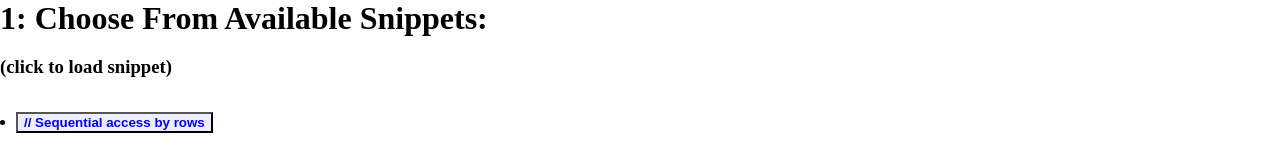
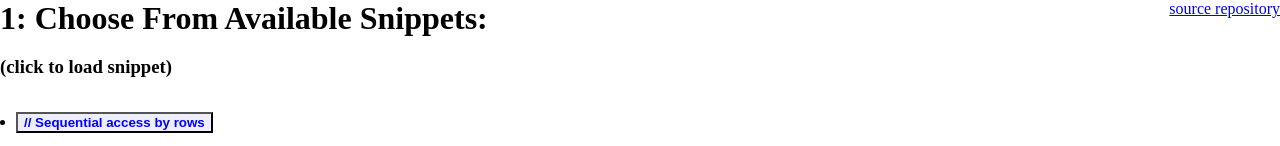
Before and after one commit to brk/canvas-cacheviz, a plain HTML site: page index.html in a window 1280 px wide. Shown: the top 146 px of the page. Drawn offline with Linux system fonts and the light colour scheme; a script that the page names is missing.

Commit message:
Add link back to github project

```diff
--- a/index.html
+++ b/index.html
@@ -13,7 +13,7 @@
     <script type="text/javascript" src="main.js"></script>
   </head>
   <body onload="main();">
-
+      <a id="gitsrc" style="float: right;" href="http://github.com/brk/canvas-cacheviz">source repository</a>
             <span class="step-num">1: </span>
             <span class="step-desc">Choose From Available Snippets:</span>
         <h3>(click to load snippet)</h3>
```
